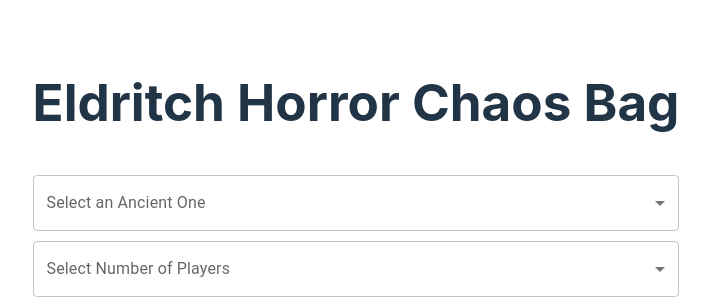
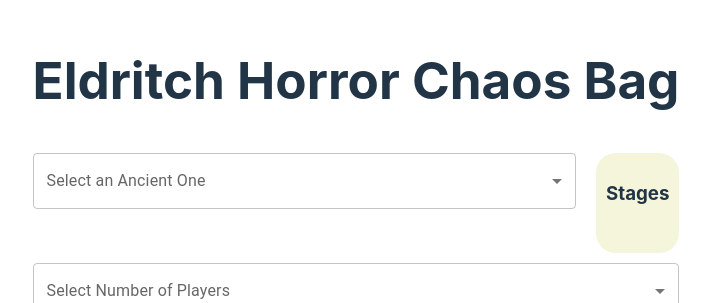
Before and after one commit to DrZanuff/eldritch-horror-chaos-bag, a React (Vite) app: page / in a window 1280 px wide. Shown: the part 180-483 px from the top of the page, without its empty margins (284-995 px from the left). Built offline with nearby package versions, Linux system fonts and the light colour scheme.

Commit message:
stages steps

```diff
--- a/src/atoms/mainAtoms.ts
+++ b/src/atoms/mainAtoms.ts
@@ -60,3 +60,8 @@
     surges: 0
   }
 })
+
+export const currentStage = atom<number>({
+  key: 'currentStage',
+  default: 0
+})
--- /dev/null
+++ b/src/components/StageSteps/StageSteps.styles.tsx
@@ -0,0 +1,35 @@
+import styled from 'styled-components'
+import type { MythosColors } from './StageSteps.types'
+
+export const StageStepsContainer = styled.div`
+  display: flex;
+  background-color: beige;
+  padding: 10px;
+  border-radius: 20px;
+  flex-direction: column;
+  gap: 10px;
+  min-height: 80px;
+`
+export const StepContainer = styled.div`
+  display: flex;
+  gap: 10px;
+`
+
+export interface StepProps {
+  mythosColors: MythosColors
+}
+
+export const Step = styled.div<StepProps>`
+  display: flex;
+  background-color: ${({ mythosColors }) => {
+    if (mythosColors === 'yellow') {
+      return 'yellow'
+    }
+
+    if (mythosColors === 'green') {
+      return 'green'
+    }
+
+    return 'blue'
+  }};
+`
--- /dev/null
+++ b/src/components/StageSteps/StageSteps.tsx
@@ -0,0 +1,24 @@
+import type { StageStepsProps } from './StageSteps.types'
+import * as S from './StageSteps.styles'
+
+export function StageSteps({ stages }: StageStepsProps) {
+  return (
+    <S.StageStepsContainer data-testid="stages">
+      <h3>Stages</h3>
+      {stages.map((stage, idx) => (
+        <S.StepContainer key={idx}>
+          <span>Step {idx + 1}</span>
+          <S.Step mythosColors="yellow" data-testid={`yellow-step-${idx + 1}`}>
+            {stage.yellow}
+          </S.Step>
+          <S.Step mythosColors="green" data-testid={`green-step-${idx + 1}`}>
+            {stage.green}
+          </S.Step>
+          <S.Step mythosColors="blue" data-testid={`blue-step-${idx + 1}`}>
+            {stage.blue}
+          </S.Step>
+        </S.StepContainer>
+      ))}
+    </S.StageStepsContainer>
+  )
+}
--- /dev/null
+++ b/src/components/StageSteps/index.tsx
@@ -0,0 +1,3 @@
+import { StageSteps } from './StageSteps'
+
+export { StageSteps }
--- a/src/components/Stages/Stages.styles.tsx
+++ /dev/null
@@ -1,5 +0,0 @@
-import styled from 'styled-components'
-
-export const StagesContainer = styled.div`
-  display: flex;
-`
--- a/src/components/Stages/Stages.tsx
+++ /dev/null
@@ -1,11 +0,0 @@
-import type { StagesProps } from './Stages.types'
-import * as S from './Stages.styles'
-
-export function Stages({ value }: StagesProps) {
-  return (
-    <S.StagesContainer data-testid="stages">
-      <h1>Stages</h1>
-      <h2>{value}</h2>
-    </S.StagesContainer>
-  )
-}
--- a/src/components/Stages/Stages.types.tsx
+++ /dev/null
@@ -1,3 +0,0 @@
-export interface StagesProps {
-  value?: string
-}
--- a/src/components/Stages/index.tsx
+++ /dev/null
@@ -1,3 +0,0 @@
-import { Stages } from './Stages'
-
-export { Stages }
--- a/src/components/game/GamePage/GamePage.tsx
+++ b/src/components/game/GamePage/GamePage.tsx
@@ -1,14 +1,16 @@
-import { useCallback } from 'react'
+import { useCallback, useState } from 'react'
 import { Button } from '@mui/material'
-import { Stages } from '../../Stages'
+import { StageSteps } from '../../StageSteps'
 import { TokensTaken } from '../TokensTaken'
-import { useResetRecoilState, useSetRecoilState } from 'recoil'
-import { gameState } from '../../../atoms/mainAtoms'
+import { useSetRecoilState, useRecoilValue } from 'recoil'
+import { currentAncientOne, gameState, currentStage } from '../../../atoms/mainAtoms'
 import type { GamePageProps } from './GamePage.types'
 import * as S from './GamePage.styles'
 
 export function GamePage({ value }: GamePageProps) {
   const changePageToMenu = useSetRecoilState(gameState)
+  const stage = useRecoilValue(currentStage)
+  const ancientOne = useRecoilValue(currentAncientOne)
 
   const handleBackToMenu = useCallback(() => {
     changePageToMenu('menu')
@@ -21,7 +23,7 @@
       </Button>
       <S.Row>
         <Button variant="contained">Get Token</Button>
-        <Stages />
+        <StageSteps stages={[ancientOne.stages[stage]]} />
       </S.Row>
       <h2>Description</h2>
       <p role="article">{'currentTokenDescription'}</p>
--- a/src/components/menu/AncientOneSelect/AncientOneSelect.styles.tsx
+++ b/src/components/menu/AncientOneSelect/AncientOneSelect.styles.tsx
@@ -2,4 +2,5 @@
 
 export const AncientOneSelectContainer = styled.div`
   display: flex;
+  gap: 20px;
 `
--- a/src/components/menu/AncientOneSelect/AncientOneSelect.tsx
+++ b/src/components/menu/AncientOneSelect/AncientOneSelect.tsx
@@ -2,13 +2,14 @@
 import { FormControl, Select, InputLabel, MenuItem } from '@mui/material'
 import { currentAncientOne } from '../../../atoms/mainAtoms'
 import { useRecoilState } from 'recoil'
+import { StageSteps } from '../../StageSteps'
 import type { SelectChangeEvent } from './AncientOneSelect.types'
 import * as S from './AncientOneSelect.styles'
 
 export function AncientOneSelect() {
   const label = 'Select an Ancient One'
 
-  const [ancientOnes, setAncientOne] = useRecoilState(currentAncientOne)
+  const [ancientOne, setAncientOne] = useRecoilState(currentAncientOne)
 
   const handleAncientOneChange = (event: SelectChangeEvent) => {
     const ancientOne = ancientOneList.find((ao) => ao.name == event.target.value)
@@ -23,7 +24,7 @@
           labelId="select-ao"
           id="select-ao"
           label={label}
-          value={ancientOnes.name}
+          value={ancientOne.name}
           onChange={handleAncientOneChange}>
           {ancientOneList.map((ao) => (
             <MenuItem key={ao.name} value={ao.name}>
@@ -32,6 +33,7 @@
           ))}
         </Select>
       </FormControl>
+      <StageSteps stages={ancientOne.stages} />
     </S.AncientOneSelectContainer>
   )
 }
```
Also changed, not shown: src/components/StageSteps/StageSteps.types.tsx (added, +7 -0 lines), 1 other file (tests, documents, lock files or other folders).
